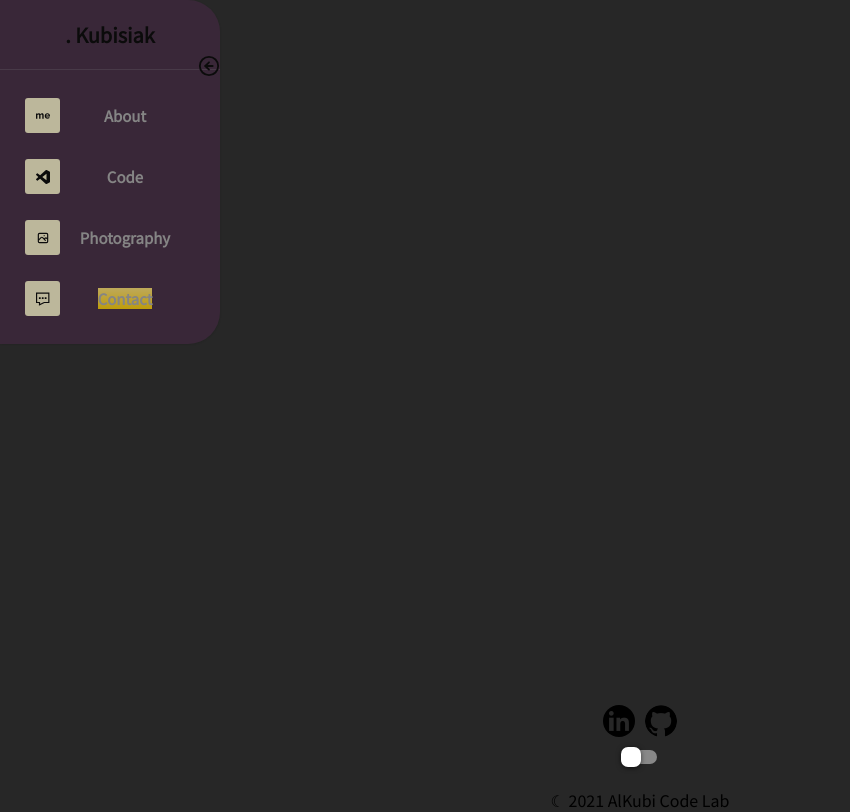
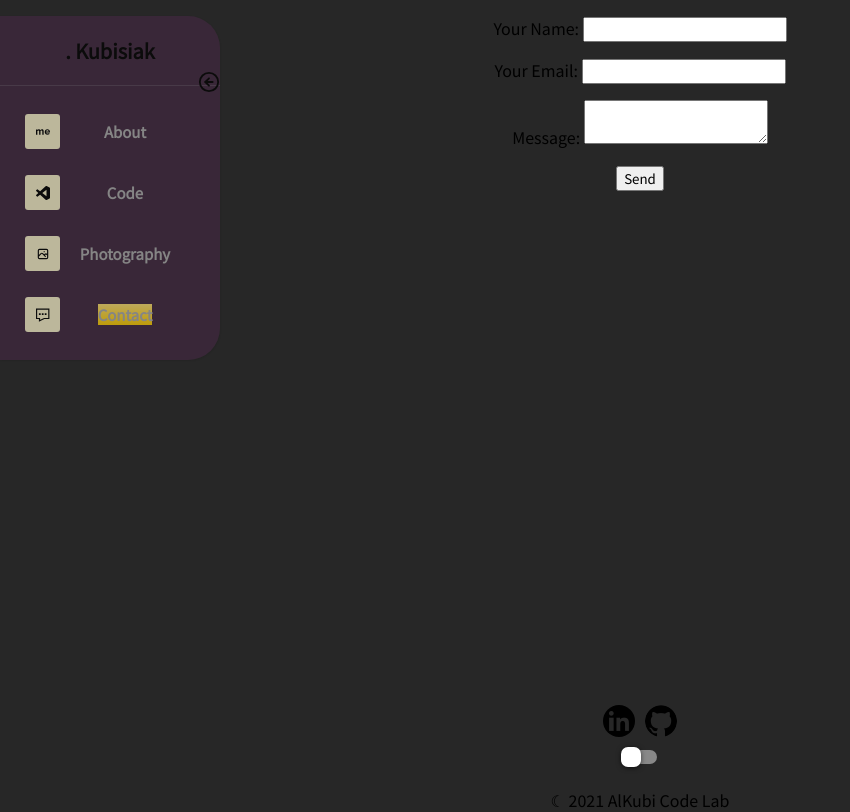
Before and after one commit to mckubisiak/my-portfolio, a React (Create React App) app: page /contact in a window 1280 px wide. Shown: the whole page, without its empty margins (0-850 px from the left). Built offline with nearby package versions, Linux system fonts and the light colour scheme.

Commit message:
update landing page to be about me, implemented contact form, testing on netlify

```diff
--- a/src/App.js
+++ b/src/App.js
@@ -12,6 +12,7 @@ import LandingPage from './Components/LandingPage.js';
 import Photography from './Components/Photography';
 import About from './Components/About';
 import Code from './Components/Code';
+import Contact from './Components/Contact';
 
 
 // For changing background based on time of day
@@ -46,7 +47,7 @@ export default class App extends Component {
           <Switch>
             <Route exact path='/' render={
               (routerProps) =>
-              <LandingPage  {...routerProps} />
+              <About  {...routerProps} />
             } />
 
             <Route exact path='/photography' render={
@@ -54,16 +55,16 @@ export default class App extends Component {
               <Photography {...routerProps} />
             } />
 
-            <Route exact path='/about' render={
-              (routerProps) =>
-              <About {...routerProps} />
-            } />
 
             <Route exact path='/code' render={
               (routerProps) =>
               <Code {...routerProps} />
             } />
 
+            <Route exact path='/contact' render={
+              (routerProps) =>
+              <Contact {...routerProps} />
+            } />
           </Switch>
           <Footer />
       </Router>
--- /dev/null
+++ b/src/Components/Contact.js
@@ -0,0 +1,23 @@
+import React from 'react';
+
+export default function Contact() {
+    return (
+        <div >
+
+<form name="contact" method="post">
+          <p>
+            <label>Your Name: <input type="text" name="name"/></label>
+          </p>
+          <p>
+            <label>Your Email: <input type="email" name="email"/></label>
+          </p>
+          <p>
+            <label>Message: <textarea name="message"></textarea></label>
+          </p>
+          <p>
+            <button type="submit">Send</button>
+          </p>
+        </form>
+        </div>
+    );
+}
```
Also changed, not shown: src/Components/Contact.css (added).
